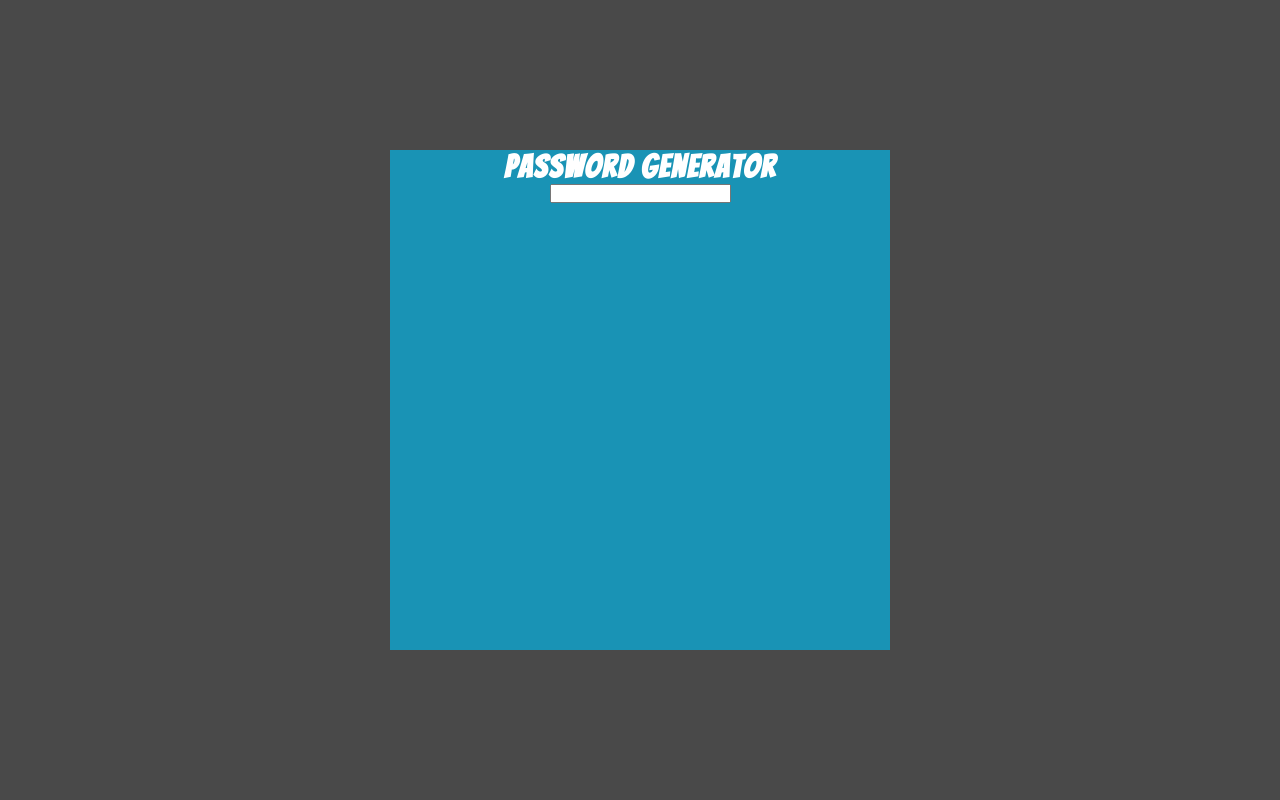
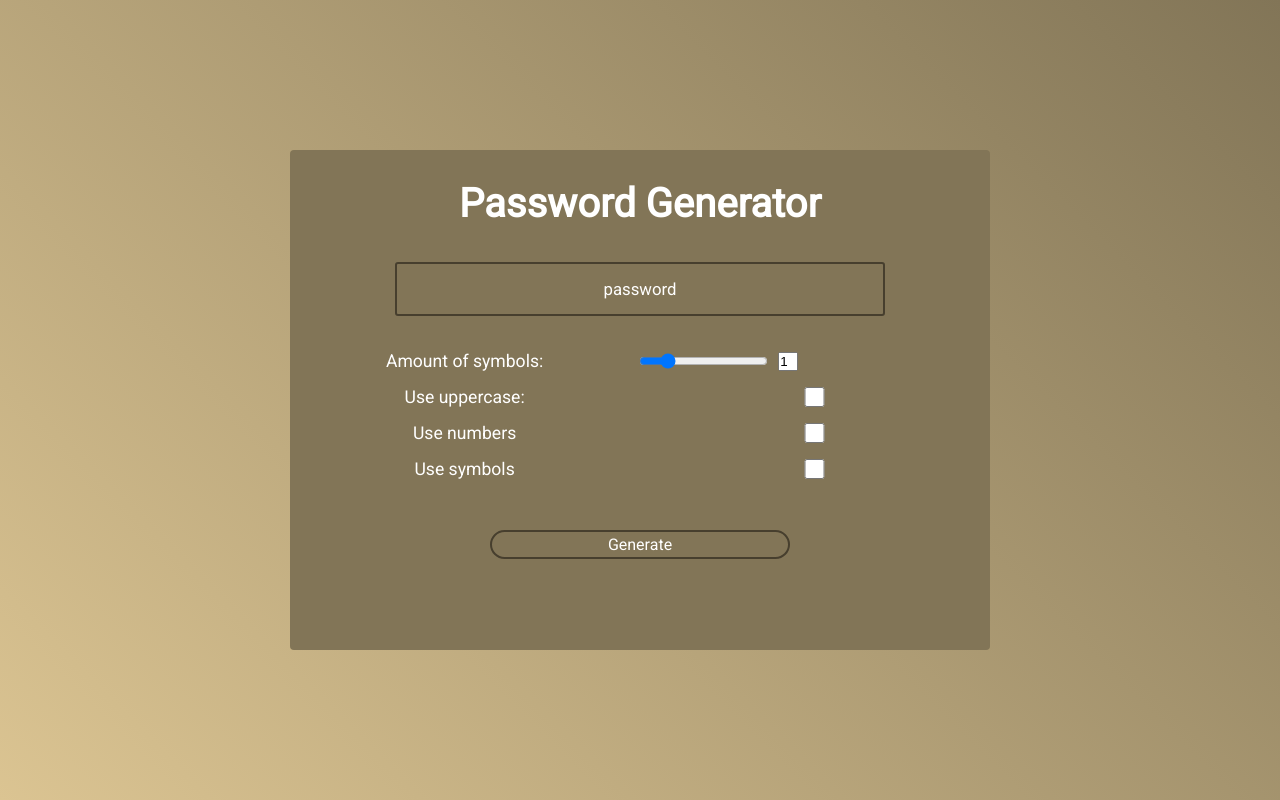
Before and after one commit to trooffEE/small-projects, a plain HTML site: page password generator/index.html in a window 1280 px wide. Drawn offline with Linux system fonts and the light colour scheme.

Commit message:
Finished project

```diff
--- a/password generator/app.js
+++ b/password generator/app.js
@@ -0,0 +1,63 @@
+const form = document.getElementById('form');
+const inputRange = document.getElementById('inputRange');
+const inputRangeNumbers = document.getElementById('inputRangeNumbers');
+const checkboxUppercaseElement = document.getElementById('checkbox-uppercase');
+const checkboxNumbersElement = document.getElementById('checkbox-numbers');
+const checkboxSymbolsElement = document.getElementById('checkbox-symbols');
+const passwordField = document.getElementById('password-field');
+
+const LOWERCASE_CHAR_ASCII_CODE = generateAsciiRange(97, 122);
+const UPPERCASE_CHAR_ASCII_CODE = generateAsciiRange(65, 90);
+const NUMBERS_CHAR_ASCII_CODE = generateAsciiRange(48, 57);
+// parsing all ranges of symbols to get every possible symbol
+const SYMBOLS_CHAR_ASCII_CODE = generateAsciiRange(33, 47).concat(
+    generateAsciiRange(58, 64).concat(
+        generateAsciiRange(91, 96).concat(
+            generateAsciiRange(123, 126)
+        )
+    )
+);
+
+
+
+inputRange.addEventListener('input', syncCharacterAmount);
+inputRangeNumbers.addEventListener('input', syncCharacterAmount);
+
+form.addEventListener('submit', e => {
+    e.preventDefault();
+    const isCheckedUppercase = checkboxUppercaseElement.checked;
+    const isCheckedNumbers = checkboxNumbersElement.checked;
+    const isCheckedSymbols = checkboxSymbolsElement.checked;
+    const passwordLength = inputRangeNumbers.value;
+    const password = generatePassword(passwordLength, isCheckedUppercase,
+        isCheckedNumbers, isCheckedSymbols);
+    passwordField.textContent = password;
+});
+
+function generatePassword(charAmount, isUppercase, isNumbers, isSymbols) {
+    let tempPassword = LOWERCASE_CHAR_ASCII_CODE;
+    if (isUppercase) tempPassword = tempPassword.concat(UPPERCASE_CHAR_ASCII_CODE);
+    if (isNumbers) tempPassword = tempPassword.concat(NUMBERS_CHAR_ASCII_CODE);
+    if (isSymbols) tempPassword = tempPassword.concat(SYMBOLS_CHAR_ASCII_CODE);
+
+    let password = [];
+    for (let i = 0; i < charAmount; i++) {
+        const charCode = tempPassword[Math.floor(Math.random() * tempPassword.length)];
+        password.push(String.fromCharCode(charCode));
+    }
+    return password.join("");
+}
+
+function generateAsciiRange(low, high) {
+    let array = [];
+    for (let i = low; i <= high; i++) {
+        array.push(i);
+    }
+    return array;
+}
+
+function syncCharacterAmount(e) {
+    const input = e.target.value;
+    inputRange.value = input;
+    inputRangeNumbers.value = input;
+}
--- a/password generator/index.html
+++ b/password generator/index.html
@@ -11,9 +11,24 @@
 <body>
     <div class="app">
         <h1 class="title">Password Generator</h1>
-        <label for="password-field"></label>
-        <input type="text" class="input" id="password-field">
+        <div id="password-field">password</div>
+        <form action="" class="set-up" id="form">
+            <label>Amount of symbols: </label>
+            <div class="character-amount-container">
+                <input type="range" name="" id="inputRange" min="1" max="50" value="10">
+                <input type="number" name="" id="inputRangeNumbers" value="1">
+            </div>
 
+            <label>Use uppercase: </label>
+            <input type="checkbox" name="" id="checkbox-uppercase">
+
+            <label>Use numbers</label>
+            <input type="checkbox" name="" id="checkbox-numbers">
+            <label>Use symbols</label>
+            <input type="checkbox" name="" id="checkbox-symbols">
+
+            <button class="btn" id="generate-btn" type="submit">Generate</button>
+        </form>
     </div>
 </body>
 </html>
--- a/password generator/style.css
+++ b/password generator/style.css
@@ -1,5 +1,5 @@
 /* Import font */
-@import url('https://fonts.googleapis.com/css?family=Bangers&display=swap');
+@import url('https://fonts.googleapis.com/css?family=Roboto|Roboto+Mono&display=swap');
 
 *,
 *::before,
@@ -14,18 +14,84 @@ body {
     justify-content: center;
     align-items: center;
     height: 100vh;
-    background-color: #494949;
+    background: linear-gradient(45deg, #dbc492, #827557);
 }
 
 .app {
-    background-color: #1993b5;
-    width: 500px;
+    display: flex;
+    background-color: #827557;
+    flex-direction: column;
+    width: 700px;
     height: 500px;
     color: white;
     text-align: center;
-    font-family: "Bangers", sans-serif;
+    font-family: "Roboto", sans-serif;
+    border-radius: 4px;
+}
+
+#password-field {
+    align-self: center;
+    width: 70%;
+    padding: 15px 9px;
+    margin-top: 35px;
+    font-size: 1.05rem;
+    font-family: "Roboto", sans-serif;
+    border: 2px solid #473f2e;
+    border-radius: 3px;
+}
+
+.set-up {
+    display: grid;
+    grid-template-columns: auto auto;
+    margin: 35px 0;
+    row-gap: 1rem;
+    font-size: 1.1rem;
 }
 
 .title {
-    letter-spacing: 1.5px;
+    font-size: 2.5rem;
+    margin-top: 30px;
 }
+
+.btn {
+    background-color: transparent;
+    border: 2px solid #473f2e;
+    color: white;
+    font-family: "Roboto", sans-serif;
+    font-size: 1rem;
+    padding: 3px 0;
+    align-self: center;
+    width: 300px;
+    border-radius: 20px;
+    grid-column: span 2;
+    margin: 0 auto;
+    margin-top: 35px;
+}
+
+.btn:hover,
+.btn:focus {
+    background-color: rgba(71, 63, 46, 0.4);
+}
+
+#inputRangeNumbers {
+    margin-left: 10px;
+    width: 20px;
+}
+
+/*Removing */
+/* Chrome, Safari, Edge, Opera */
+input::-webkit-outer-spin-button,
+input::-webkit-inner-spin-button {
+    -webkit-appearance: none;
+    margin: 0;
+}
+
+/* Firefox */
+input[type=number] {
+    -moz-appearance: textfield;
+}
+
+.character-amount-container {
+    display: flex;
+    align-items: center;
+}
```
